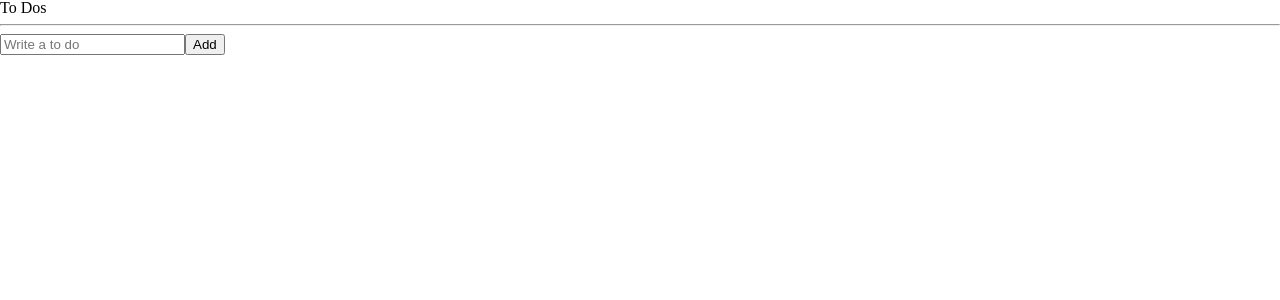
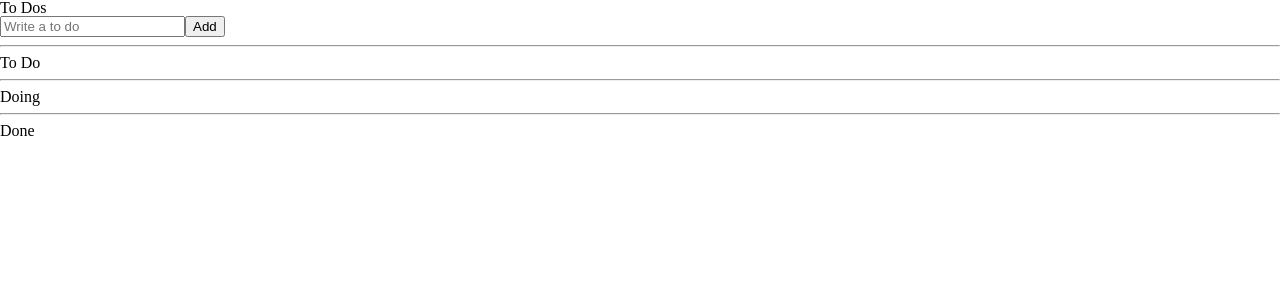
Before and after one commit to singsoong/MyToDoApp, a React (Create React App) app: page / in a window 1280 px wide. Shown: the top 300 px of the page. Built offline with nearby package versions, Linux system fonts and the light colour scheme.

Commit message:
feat: Recoil, Selector 1

```diff
--- a/src/components/ToDoList.tsx
+++ b/src/components/ToDoList.tsx
@@ -1,18 +1,33 @@
 import { useRecoilValue } from "recoil";
 import CreateToDo from "./CrateToDo";
-import { toDoState } from "../recoil";
+import { toDoSelector } from "../recoil";
 import ToDo from "./Todo";
 
 export default function ToDoList() {
-  const toDos = useRecoilValue(toDoState);
+  const [toDo, done, doing] = useRecoilValue(toDoSelector);
   return (
     <>
       <h1>To Dos</h1>
+      <CreateToDo />
       <hr />
-      <CreateToDo />
+      <h2>To Do</h2>
       <ul>
-        {toDos.map((toDo) => (
-          <ToDo key={toDo.id} {...toDo} />
+        {toDo.map((item) => (
+          <ToDo key={item.id} {...item} />
+        ))}
+      </ul>
+      <hr />
+      <h2>Doing</h2>
+      <ul>
+        {doing.map((item) => (
+          <ToDo key={item.id} {...item} />
+        ))}
+      </ul>
+      <hr />
+      <h2>Done</h2>
+      <ul>
+        {done.map((item) => (
+          <ToDo key={item.id} {...item} />
         ))}
       </ul>
     </>
--- a/src/recoil/toDo.ts
+++ b/src/recoil/toDo.ts
@@ -1,4 +1,4 @@
-import { atom } from "recoil";
+import { atom, selector } from "recoil";
 
 export interface IToDo {
   id: number;
@@ -10,3 +10,15 @@ export const toDoState = atom<IToDo[]>({
   key: "toDo",
   default: [],
 });
+
+export const toDoSelector = selector({
+  key: "toDoSelector",
+  get: ({ get }) => {
+    const toDos = get(toDoState);
+    return [
+      toDos.filter((toDo) => toDo.category === "TO_DO"),
+      toDos.filter((toDo) => toDo.category === "DONE"),
+      toDos.filter((toDo) => toDo.category === "DOING"),
+    ];
+  },
+});
```
